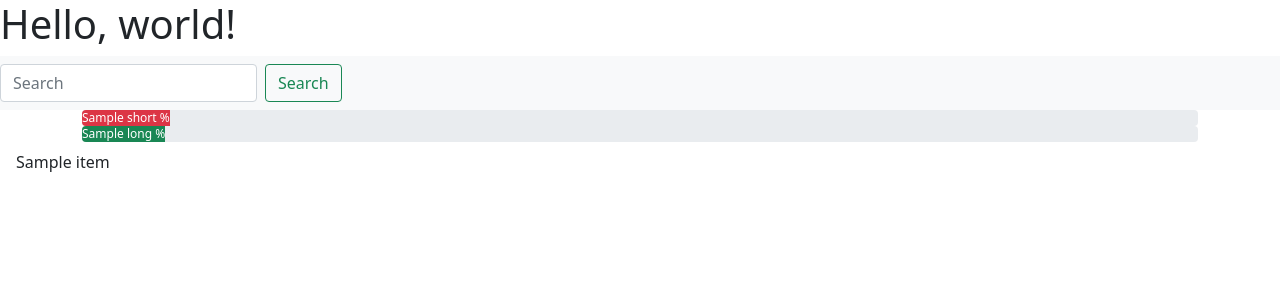
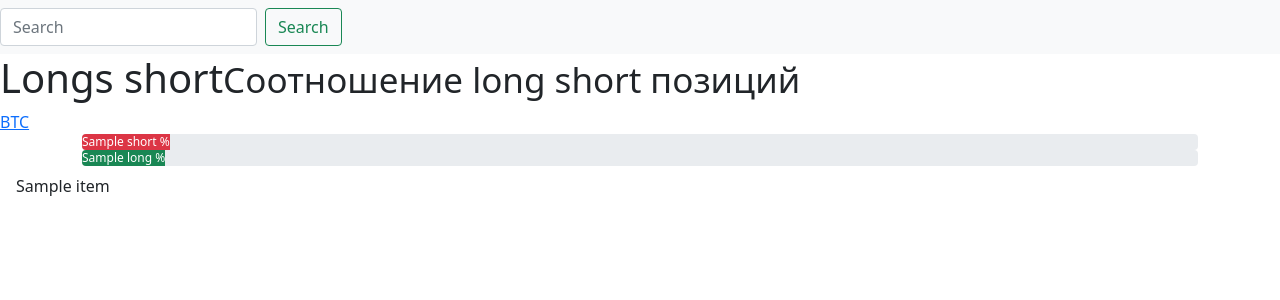
Before and after one commit to burialstance/heroku.001, a FastAPI app: template app/templates/index.html in a window 1280 px wide. Shown: the top 300 px of the page. Run offline with FastAPI, Linux system fonts and the light colour scheme; the template is opened without the code that fills it: most values are stand-ins (such as "Sample title", 1, 10 or a date in 2020).

Commit message:
Update index.html

```diff
--- a/app/templates/index.html
+++ b/app/templates/index.html
@@ -9,21 +9,32 @@
   </head>
 
   <body>
-    <h1>Hello, world!</h1>
-    <nav class="navbar navbar-expand-lg navbar-light bg-light">
+
+<nav class="navbar navbar-expand-lg navbar-light bg-light">
       <form class="d-flex" action="/search" method="GET">
         <input class="form-control me-2" type="search" name="query" placeholder="Search" aria-label="Search" >
         <button class="btn btn-outline-success" type="submit">Search</button>
       </form>
     </nav>
 
+ <div class="page-header">
+  <h1>Longs short<small>Соотношение long short позиций</small></h1>
+</div>
+
     {% if error %}
         {% include "error.html" %}
     {% endif %}
 
+<ul class="nav nav-pills">
+
+  <li"><a href="#">BTC</a></li>
+
+</ul>
+
+
 <div class="container">
 
-    <div class="progress">
+<div class="progress">
         <div class="progress-bar bg-danger" role="progressbar" style="width: {{ short }}%" aria-valuenow="{{ short }}" aria-valuemin="0" aria-valuemax="100"> {{ short }} %</div>
     </div>
 
```
